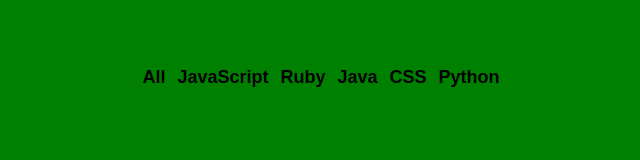
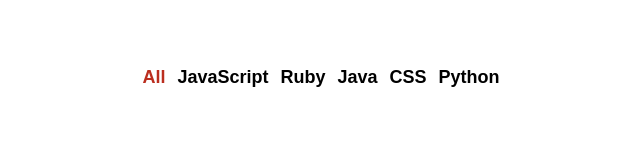
Before and after one commit to Raed56/github-battle, a React app: page / in a window 1280 px wide. Shown: the whole page, without its empty margins (319-959 px from the left). Built offline with nearby package versions, Linux system fonts and the light colour scheme.

Commit message:
Functional Components: Languages Nav

```diff
--- a/app/components/Popular.js
+++ b/app/components/Popular.js
@@ -1,21 +1,21 @@
 import React from "react";
 
-export default class Popular extends React.Component {
-    render() {
-        const languages = [
-            "All",
-            "JavaScript",
-            "Ruby",
-            "Java",
-            "CSS",
-            "Python",
-        ];
+function LanguagesNav({ selected, onUpdateLanguage }) {
+    const languages = ["All", "JavaScript", "Ruby", "Java", "CSS", "Python"];
 
     return (
         <ul className="flex-center">
             {languages.map((language) => (
                 <li key={language}>
-                        <button className="btn-clear nav-link">
+                    <button
+                        className="btn-clear nav-link"
+                        style={
+                            language === selected
+                                ? { color: "rgb(187,46,31)" }
+                                : null
+                        }
+                        onClick={() => onUpdateLanguage(language)}
+                    >
                         {language}
                     </button>
                 </li>
@@ -23,4 +23,32 @@
         </ul>
     );
 }
+
+export default class Popular extends React.Component {
+    constructor(props) {
+        super(props);
+
+        this.state = {
+            selectedLanguage: "All",
+        };
+
+        this.updateLanguage = this.updateLanguage.bind(this);
     }
+
+    updateLanguage(selectedLanguage) {
+        this.setState({
+            selectedLanguage,
+        });
+    }
+
+    render() {
+        return (
+            <React.Fragment>
+                <LanguagesNav
+                    selected={this.state.selectedLanguage}
+                    onUpdateLanguage={this.updateLanguage}
+                ></LanguagesNav>
+            </React.Fragment>
+        );
+    }
+}
--- a/app/index.css
+++ b/app/index.css
@@ -7,7 +7,6 @@
 }
 
 body {
-    background: green;
     font-family: -apple-system, BlinkMacSystemFont, Segoe UI, Roboto,
         Oxygen-Sans, Ubuntu, Cantarell, Helvetica Neue, sans-serif;
 }
```
Lines whose indentation alone changed are shown as unchanged.
